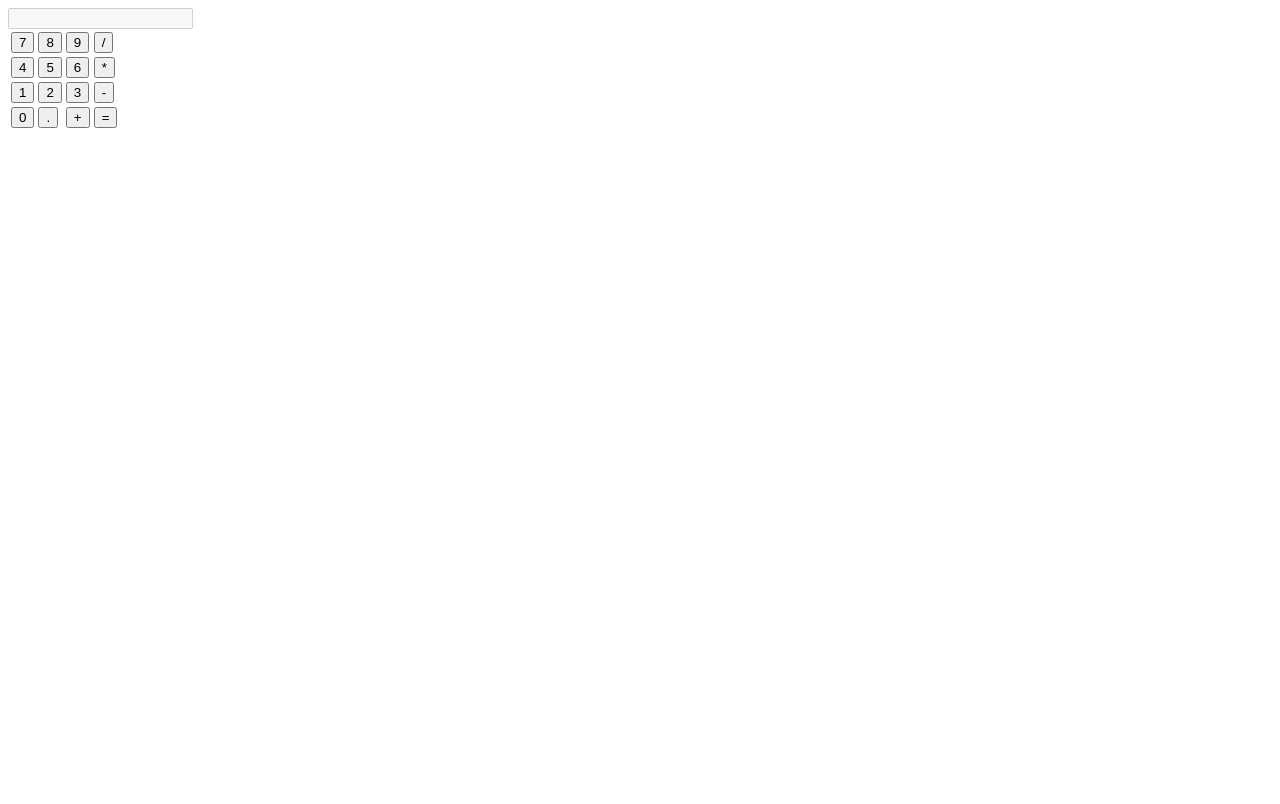
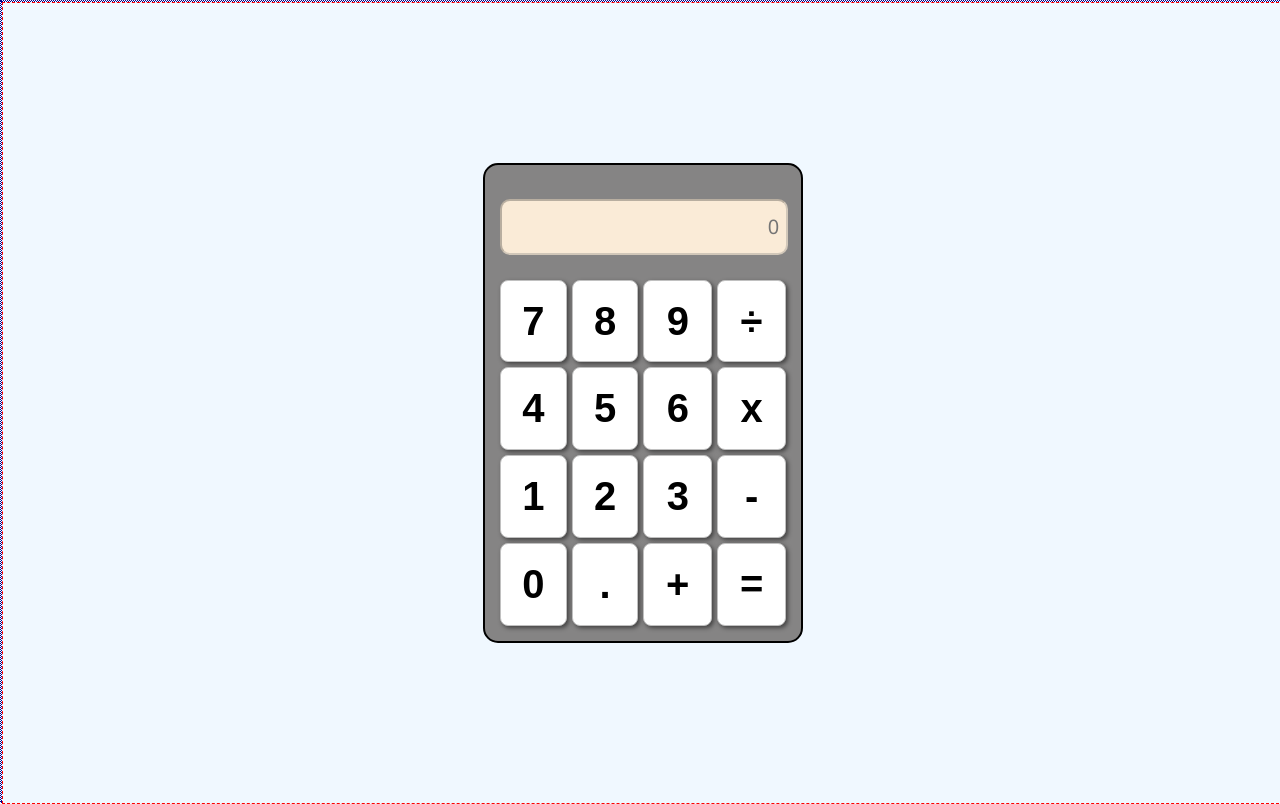
Before and after one commit to jojo-the-dev/My-Calculator, a plain HTML site: page index.html in a window 1280 px wide. Drawn offline with Linux system fonts and the light colour scheme.

Commit message:
css added. still need improvement

```diff
--- a/index.html
+++ b/index.html
@@ -5,23 +5,29 @@
     <meta name="viewport" content="width=device-width, initial-scale=1.0">
     <meta name="author" content="Jonathan Okang">
     <title>Calculator</title>
-    <link rel="stylesheet" href="styles.css">
+    <link rel="stylesheet" href="style.css">
 </head>
 <body>
-    <div id="calculator">
-        <input type="text" id="display" disabled>
+    <div class="calculator">
+        <!-- <input type="text" id="display" disabled> -->
         <table>
             <tr>
+                <td colspan="4"><input type="text" id="display" placeholder="0" disabled></td>
+            </tr>
+            <!-- <tr>
+                <td id="empty"><button></button></td>
+            </tr> -->
+            <tr class="first-row">
                 <td><button onclick="appendToDisplay('7')">7</button></td>
                 <td><button onclick="appendToDisplay('8')">8</button></td>
                 <td><button onclick="appendToDisplay('9')">9</button></td>
-                <td><button onclick="appendToDisplay('/')">/</button></td>
+                <td><button onclick="appendToDisplay('/')">÷</button></td>
             </tr>
             <tr>
                 <td><button onclick="appendToDisplay('4')">4</button></td>
                 <td><button onclick="appendToDisplay('5')">5</button></td>
                 <td><button onclick="appendToDisplay('6')">6</button></td>
-                <td><button onclick="appendToDisplay('*')">*</button></td>
+                <td><button onclick="appendToDisplay('*')">x</button></td>
             </tr>
             <tr>
                 <td><button onclick="appendToDisplay('1')">1</button></td>
--- a/main.js
+++ b/main.js
@@ -1,6 +1,12 @@
 function appendToDisplay(value){
     //Get display area input element
     let display = document.getElementById('display');
+
+    if (value === 'x') {
+        value = '*'; // Change 'x' to '*' for multiplication
+    } else if (value === '÷') {
+        value = '/'; // Change '÷' to '/' for division
+    }
 
     // Append the value to the display
     display.value += value;
--- a/style.css
+++ b/style.css
@@ -0,0 +1,62 @@
+html, body{
+    border: 1px dotted darkblue;
+    width: 100%;
+    height: 100%;
+    margin: 0;
+    padding: 0;
+}
+.calculator{
+    width: 100%;
+    height: 100%;
+    display: flex;
+    justify-content: center;
+    align-items: center;
+    margin: 0 auto;
+    background-color: aliceblue;
+    border: 1px dashed red;
+}
+
+table{
+    width: 25%;
+    height: 60%;
+    border-collapse: separate;
+    border: 2px solid black;
+    border-spacing: 5px;
+    padding: 10px;
+    background-color: rgb(133, 132, 132);
+    border-radius: 15px;
+}
+
+td{
+    padding: 0;
+}
+
+button{
+    width: 100%;
+    height: 100%;
+    font-size: 40px;
+    font-weight: bold;
+    border-radius: 8px;
+    border: 1px solid #c0c0c0;
+    background-color: white;
+    box-shadow: 2px 2px 4px rgba(0, 0, 0, 0.5);
+}
+
+#display{
+    width: 98%;
+    height: 50px;
+    font-size: 20px;
+    border-radius: 10px;
+    background-color: antiquewhite;
+}
+
+input::placeholder{
+    text-align: right;
+    padding-right: 5px;
+    font-family: 'digital-7', 'Segoe UI', Tahoma, Geneva, Verdana, sans-serif;
+}
+
+@font-face {
+        font-family: 'digital-7', 'Segoe UI', Tahoma, Geneva, Verdana, sans-serif;
+        src: url("My-Calculator\assets\digital-7\digital-7(mono).ttf") format('truetype'); /* Specify the path to your custom font */
+    }
```
Also changed, not shown: assets/digital-7/digital-7 (italic).ttf (added), assets/digital-7/digital-7 (mono italic).ttf (added), assets/digital-7/digital-7 (mono).ttf (added), assets/digital-7/digital-7.ttf (added), assets/digital-7/readme.txt (added).
